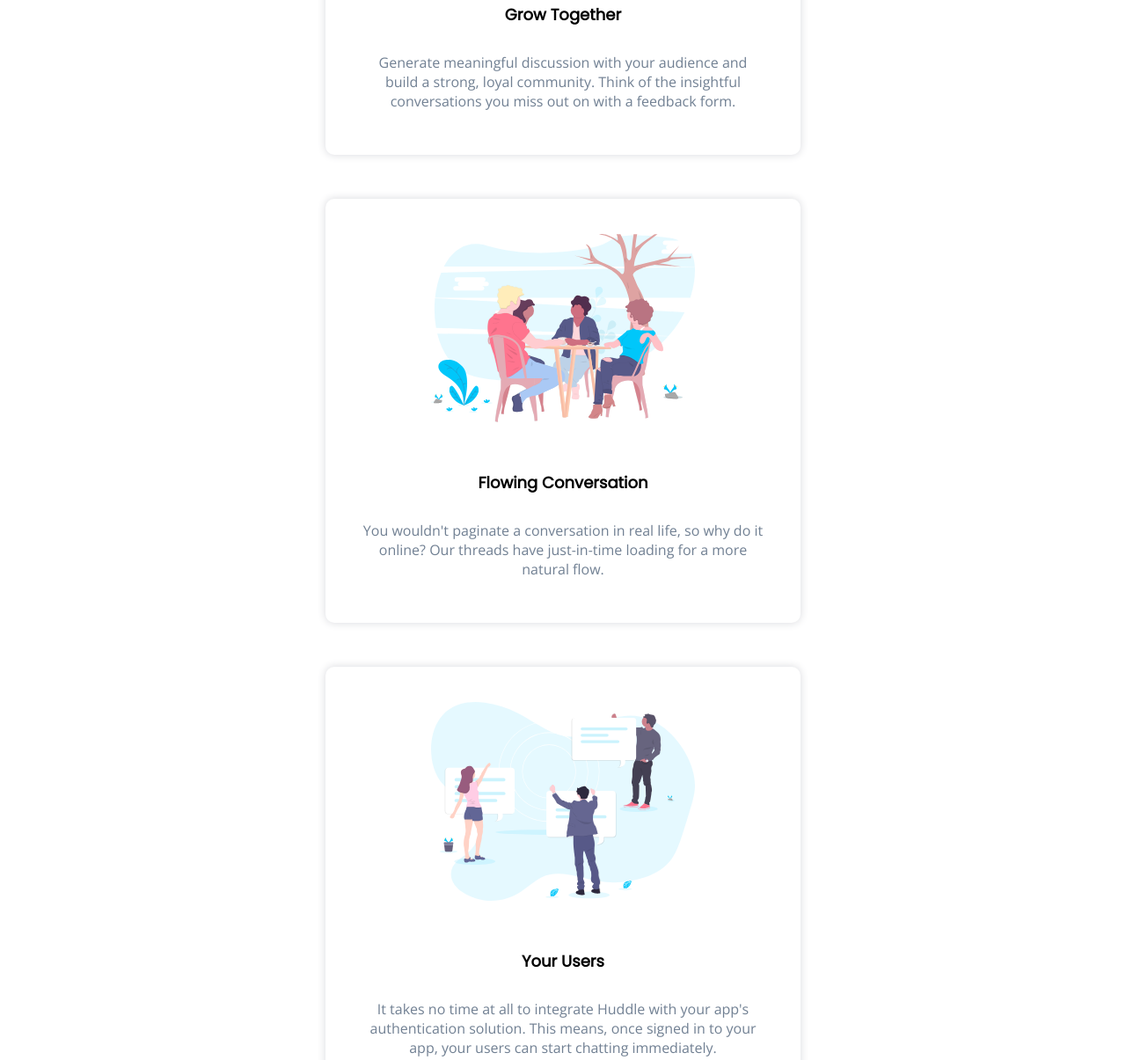
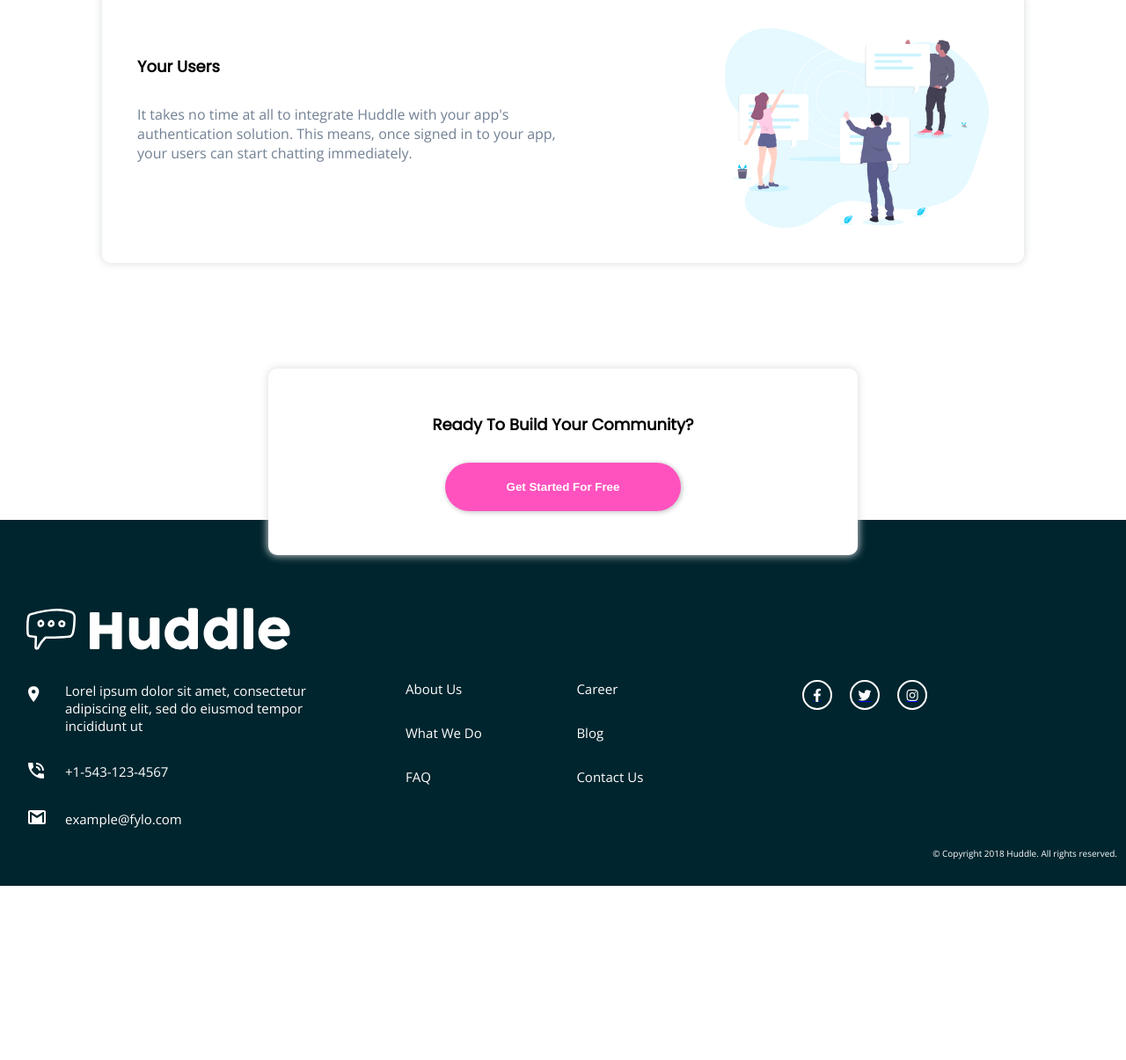
Before and after one commit to sahibkaur/huddle-landing-page, a plain HTML site: page index.html in a window 1280 px wide. Shown: the part 1436-2641 px from the top of the page at 88% size. After the commit the page ends 2443 px from the top, so only its background shows below. Drawn offline with nearby package versions, Linux system fonts and the light colour scheme.

Commit message:
add style for desktop version

```diff
--- a/css/style.css
+++ b/css/style.css
@@ -31,8 +31,10 @@ section{
 }
 button{
 	border-radius: 50px;
-	padding-left: 1.5rem;
-	padding-right: 1.5rem;
+	padding-left: 50px;
+	padding-right: 50px;
+	padding-top: 10px;
+	padding-bottom: 10px;
 	background-color: white;
 	border:none;
 	margin-top:0;
@@ -50,13 +52,12 @@ button{
 }
 
 .illustration-mockups{
-
 	width:100%;
 	max-width:800px;
 }
 .heading{
 	font-family: 'Poppins', sans-serif;
-	margin-top: 50px;
+	margin-top: 30px;
 
 }
 .heading, p, .get-started{
@@ -64,11 +65,11 @@ button{
 }
 p{
 	text-align: center;
+	font-size:16px;
 }
 button.get-started{
 	background-color: #fF52BF;
 	color: white;
-	font-weight: 700;
 	padding-top: 20px;
 	padding-bottom:20px;
 	padding-left: 70px;
@@ -82,7 +83,6 @@ button, .heading{
 	border-radius: 10px;
 	height:auto;
 	width: 80%;
-	max-width:500px;
 	margin-bottom: 50px;
 	box-shadow: 0 0 10px 0.5px #dcdde1;
 	background-color: white;
@@ -90,6 +90,7 @@ button, .heading{
 .member-box img{
 	width:100%;
 	max-width: 300px;
+	max-height:300px;
 }
 .member-box .heading{
 	font-size:18px;
@@ -97,7 +98,7 @@ button, .heading{
 }
 .member-box p{
 	color: #718093;
-	font-size:16px;
+
 }
 .last-box{
 	margin-top:70px;
@@ -133,7 +134,7 @@ ul{
 	list-style-type: none;
 }
 ul li{
-	margin-top:20px;
+	margin-top:30px;
 
 }
 ul li a{
@@ -162,4 +163,68 @@ ul li a{
 .footer p{
 	font-size: 10px;
 	margin-bottom: 20px;
+	margin-top: 20px;
 }
+button:hover{
+	cursor: pointer;
+}
+button:focus{
+	outline: none;
+}
+@media screen and (min-width: 800px){
+	.first-section .content{
+		flex-direction: row;
+	}
+	.illustration-mockups{
+		width:50%;
+		max-width:700px;
+	}
+	.first-section .text{
+		margin-right:100px;
+	}
+	.text{
+		width: 50%;
+	}
+	.text, p{
+		text-align: left;
+	}
+	header{
+		padding-left: 50px;
+		padding-right: 30px;
+	}
+	.first-section .content{
+		padding: 50px;
+	}
+	.box-content{
+		display: flex;
+		flex-direction: row-reverse;
+		justify-content: space-between;
+	}
+	.reverse {
+		flex-direction: row;
+	}
+	.last-box{
+		width:50%;
+	}
+	.row{
+		display: flex;
+		justify-content: space-between;
+	}
+	ul{
+		margin-top: 0;
+		margin-right: 0;
+		display: flex;
+		flex-direction: column;
+		flex-wrap: wrap;
+		height: 150px;
+	}
+	table, ul, .social-media{
+		width: 30%;
+	}
+	.social-media{
+		justify-content: flex-start;
+	}
+	.footer p{
+		text-align: right;
+	}
+}
--- a/index.html
+++ b/index.html
@@ -22,8 +22,8 @@
 			<div class="text">
 				<h1 class="heading">Build the community your fans will love</h1>
 				<p>Huddle re-imagines the way we build communities. You have a voice, but so does your audience. Create connections with your users as you engage in genuine discussion.</p>
+				<button class="get-started">Get started for free</button>
 			</div>
-			<button class="get-started">Get started for free</button>
 			<img src="svg/illustration-mockups.svg" alt="illustration-mockups" class="illustration-mockups">
 		</div>
 	</section>
@@ -32,22 +32,28 @@
 			<div class="member-box">
 				<div class="box-content">
 				 <img src="svg/illustration-grow-together.svg" alt="grow-together">
+					 <div class="text">
 						 <h2 class="heading">Grow together</h2>
 						 <p>Generate meaningful discussion with your audience and build a strong, loyal community. Think of the insightful conversations you miss out on with a feedback form.</p>
 					</div>
 				</div>
+			</div>
 			<div class="member-box">
-				<div class="box-content">
+				<div class="box-content reverse">
 					<img src="svg/illustration-flowing-conversation.svg" alt="flowing-conversation">
+					<div class="text">
 						 <h2 class="heading">Flowing conversation</h2>
 						 <p>You wouldn't paginate a conversation in real life, so why do it online? Our threads have just-in-time loading for a more natural flow.</p>
+					</div>
 				</div>
 			</div>
 			<div class="member-box">
 				<div class="box-content">
 					<img src="svg/illustration-your-users.svg" alt="your-users">
+					<div class="text">
 					 <h2 class="heading">Your users</h2>
 					 <p>It takes no time at all to integrate Huddle with your app's authentication solution. This means, once signed in to your app, your users can start chatting immediately.</p>
+					</div>
 				</div>
 			</div>
 			<div class="member-box last-box">
@@ -60,6 +66,7 @@
 		<div class="white-logo">
 				<img src="svg/white-logo.svg" alt="logo">
 		</div>
+		<div class="row">
 			<table>
 				<tr>
 					<td><img src="svg/icon-location.svg" alt="location" class="location"></td>
@@ -75,12 +82,12 @@
 				</tr>
 			</table>
 			<ul>
-			<li><a href="#">About us</a></li>
-			<li><a href="#">What we do</a></li>
-			<li><a href="#">FAQ</a></li>
-			<li><a href="#">Career</a></li>
-			<li><a href="#">Blog</a></li>
-			<li><a href="#">Contact us</a></li>
+				<li class="item"><a href="#">About us</a></li>
+				<li class="item"><a href="#">What we do</a></li>
+				<li class="item"><a href="#">FAQ</a></li>
+				<li class="item"><a href="#">Career</a></li>
+				<li class="item"><a href="#">Blog</a></li>
+				<li class="item"><a href="#">Contact us</a></li>
 			</ul>
 			<div class="social-media">
 				<a href="#">
@@ -99,6 +106,7 @@
 					</div>
 				</a>
 			</div>
+	</div>
 		<div class="footer">
 			<p>&copy; Copyright 2018 Huddle. All rights reserved.</p>
 		</div>
```
Lines whose indentation alone changed are shown as unchanged.
